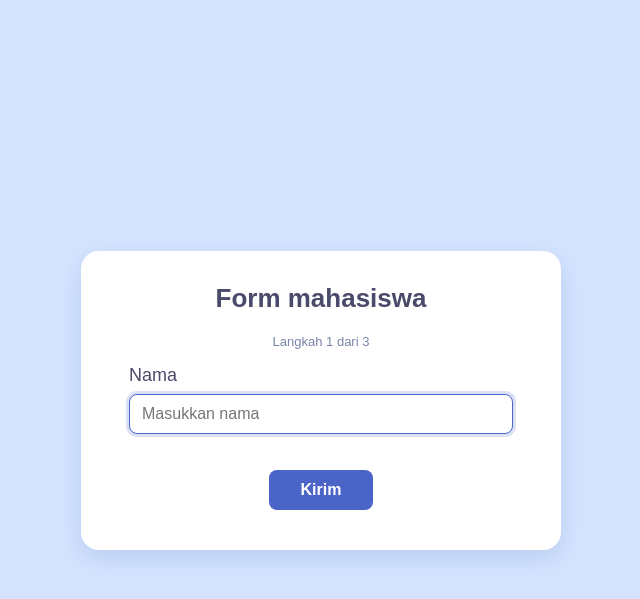
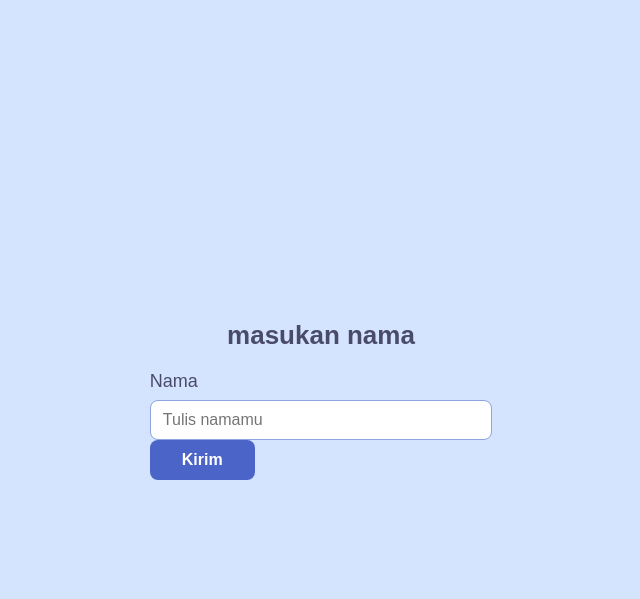
Before and after one commit to rifkaaikaa07-arc/FirstFlask_0216, a Flask app: template templates/index.html in a window 1280 px wide. Shown: the top 599 px of the page, without its empty margins (319-959 px from the left). Run offline with Flask 3, Linux system fonts and the light colour scheme; the template is opened without the code that fills it, so the values that code supplies are empty.

Commit message:
yang fix

```diff
--- a/templates/index.html
+++ b/templates/index.html
@@ -1,102 +1,23 @@
-<!DOCTYPE html>
+<!doctype html>
 <html lang="id">
 <head>
-<meta charset="UTF-8">
-<meta name="viewport" content="width=device-width, initial-scale=1">
-<title>Form mahasiswa</title>
-<link rel="stylesheet" href="{{ url_for('static', filename='styles.css') }}">
+  <meta charset="utf-8">
+  <title>Form POST Flask</title>
+  <link rel="stylesheet" href="{{ url_for('static', filename='styles.css') }}">
 </head>
 <body>
-  <div class="card">
-    <h1>Form mahasiswa</h1>
-    <div class="progress" id="progress"></div>
+  <div class="kotak">
+    <h1>masukan nama</h1>
 
-    <form id="form" novalidate>
-      <div class="step" data-name="nama">
-        <label for="nama">Nama</label>
-        <input id="nama" type="text" placeholder="Masukkan nama" autocomplete="off">
-      </div>
-      <div class="step" data-name="umur">
-        <label for="umur">Umur</label>
-        <input id="umur" type="number" min="1" placeholder="Masukkan umur">
-      </div>
-      <div class="step" data-name="nim">
-        <label for="nim">NIM</label>
-        <input id="nim" type="text" inputmode="numeric" placeholder="Masukkan NIM" autocomplete="off">
-      </div>
+    <form method="post" action="{{ url_for('proses') }}">
+      <label for="nama">Nama</label>
+      <input type="text" id="nama" name="nama" placeholder="Tulis namamu" required>
+      <button type="submit">Kirim</button>
+    </form>
 
-      <div class="step" id="hasil">
-        <dl id="ringkasan"></dl>
-      </div>
-
-      <div class="error" id="error" role="alert"></div>
-      <div class="actions">
-        <button type="button" class="secondary" id="kembali" hidden>Kembali</button>
-        <button type="submit" id="kirim">Kirim</button>
-      </div>
-    </form>
+    {% if nama %}
+    <p class="hasil">Halo, {{ nama }}!</p>
+    {% endif %}
   </div>
-
-<script>
-  const steps = [...document.querySelectorAll('.step[data-name]')];
-  const hasil = document.getElementById('hasil');
-  const form = document.getElementById('form');
-  const error = document.getElementById('error');
-  const kirim = document.getElementById('kirim');
-  const kembali = document.getElementById('kembali');
-  const progress = document.getElementById('progress');
-  const data = {};
-  let index = 0;
-
-  const validasi = {
-    nama: v => v.trim() ? '' : 'Nama wajib diisi.',
-    umur: v => (Number(v) > 0 ? '' : 'Umur harus berupa angka lebih dari 0.'),
-    nim:  v => /^\d+$/.test(v.trim()) ? '' : 'NIM harus berupa angka.'
-  };
-
-  function tampil() {
-    steps.forEach((s, i) => s.classList.toggle('active', i === index));
-    hasil.classList.remove('active');
-    progress.textContent = `Langkah ${index + 1} dari ${steps.length}`;
-    kirim.textContent = index === steps.length - 1 ? 'Selesai' : 'Kirim';
-    kembali.hidden = index === 0;
-    error.textContent = '';
-    steps[index].querySelector('input').focus();
-  }
-
-  form.addEventListener('submit', e => {
-    e.preventDefault();
-    const nama = steps[index].dataset.name;
-    const input = steps[index].querySelector('input');
-    const pesan = validasi[nama](input.value);
-    if (pesan) { error.textContent = pesan; return; }
-    data[nama] = input.value.trim();
-
-    if (index < steps.length - 1) {
-      index++;
-      tampil();
-    } else {
-      selesai();
-    }
-  });
-
-  kembali.addEventListener('click', () => { index--; tampil(); });
-
-  function selesai() {
-    steps.forEach(s => s.classList.remove('active'));
-    hasil.classList.add('active');
-    progress.textContent = 'Data berhasil dikirim';
-    document.getElementById('ringkasan').innerHTML =
-      `<dt>Nama</dt><dd>${esc(data.nama)}</dd>
-       <dt>Umur</dt><dd>${esc(data.umur)}</dd>
-       <dt>NIM</dt><dd>${esc(data.nim)}</dd>`;
-    kirim.hidden = true; kembali.hidden = true; error.textContent = '';
-    console.log('Data terkirim:', data);
-  }
-
-  const esc = s => s.replace(/[&<>"']/g, c => ({'&':'&amp;','<':'&lt;','>':'&gt;','"':'&quot;',"'":'&#39;'}[c]));
-
-  tampil();
-</script>
 </body>
 </html>
```
Also changed, not shown: tugas.py (+7 -55 lines).
